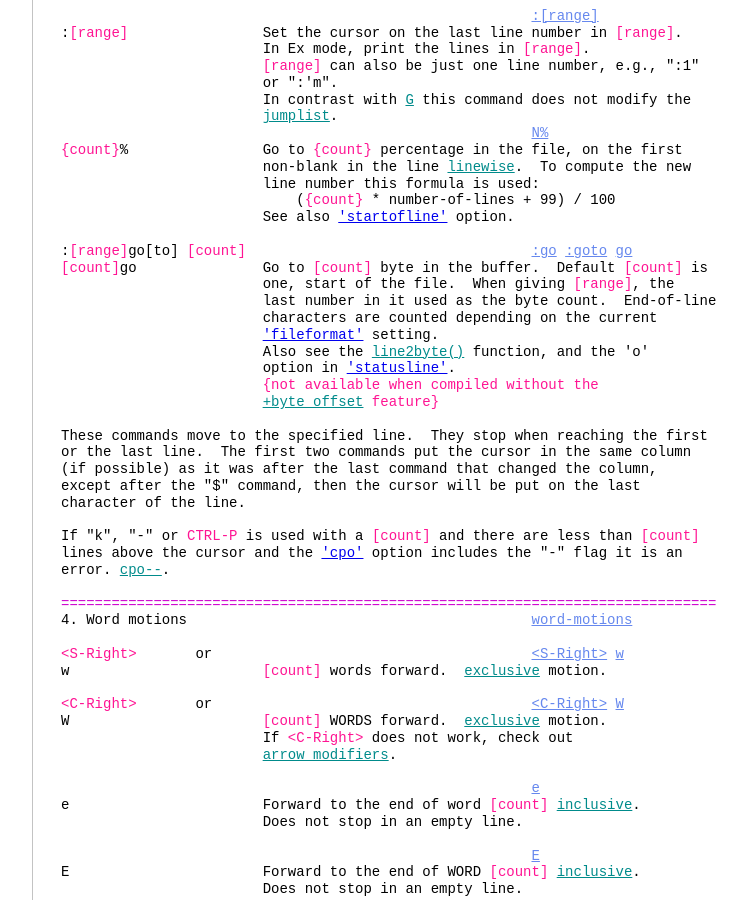
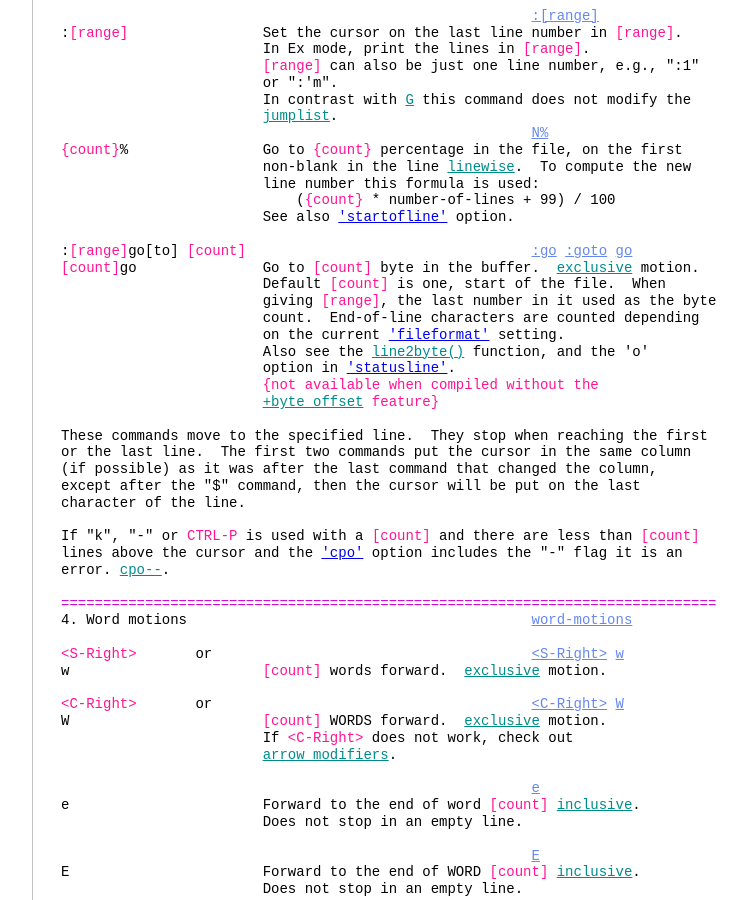
Before and after one commit to vim-jp/vimdoc-en, a Jekyll site: the page built from motion.html, in a window 1280 px wide and 900 px high, scrolled down 6091 px. Shown: the whole window, without its empty margins (340-1087 px from the left). Built offline with Jekyll 4.4.1, drawn with Linux system fonts in a browser that asks for light colours; nearby versions of some CDN libraries; comment, search, counter and statistics services are not loaded; some of the changed text lies outside the part shown.

Commit message:
Generated by GitHub workflow 10615228136
https://github.com/vim-jp/vimdoc-en/actions/runs/10615228136

```diff
--- a/motion.html
+++ b/motion.html
@@ -3,7 +3,7 @@ layout: vimdoc
 helpname: 'motion'
 ---
 <div id='vimCodeElement'>
-<a class="Constant" href="motion.html" name="motion.txt">motion.txt</a>&nbsp;&nbsp;&nbsp;&nbsp;For&nbsp;<span class="Identifier">Vim version 9.1.</span>&nbsp;&nbsp;Last change: 2024 Jul 14<br>
+<a class="Constant" href="motion.html" name="motion.txt">motion.txt</a>&nbsp;&nbsp;&nbsp;&nbsp;For&nbsp;<span class="Identifier">Vim version 9.1.</span>&nbsp;&nbsp;Last change: 2024 Aug 28<br>
 <br>
 <br>
 &nbsp;&nbsp;&nbsp;&nbsp;&nbsp;&nbsp;&nbsp;&nbsp;&nbsp;&nbsp;&nbsp;&nbsp;&nbsp;&nbsp;&nbsp;&nbsp;&nbsp;&nbsp;<span class="Identifier">VIM REFERENCE MANUAL&nbsp;&nbsp;&nbsp;&nbsp;by Bram Moolenaar</span><br>
@@ -369,11 +369,11 @@ gg&nbsp;&nbsp;&nbsp;&nbsp;&nbsp;&nbsp;&nbsp;&nbsp;&nbsp;&nbsp;&nbsp;&nbsp;&nbsp;
 &nbsp;&nbsp;&nbsp;&nbsp;&nbsp;&nbsp;&nbsp;&nbsp;&nbsp;&nbsp;&nbsp;&nbsp;&nbsp;&nbsp;&nbsp;&nbsp;&nbsp;&nbsp;&nbsp;&nbsp;&nbsp;&nbsp;&nbsp;&nbsp;See also&nbsp;<a class="Type" href="options.html#'startofline'">'startofline'</a>&nbsp;option.<br>
 <br>
 :<span class="Special">[range]</span>go[to]&nbsp;<span class="Special">[count]</span>&nbsp;&nbsp;&nbsp;&nbsp;&nbsp;&nbsp;&nbsp;&nbsp;&nbsp;&nbsp;&nbsp;&nbsp;&nbsp;&nbsp;&nbsp;&nbsp;&nbsp;&nbsp;&nbsp;&nbsp;&nbsp;&nbsp;&nbsp;&nbsp;&nbsp;&nbsp;&nbsp;&nbsp;&nbsp;&nbsp;&nbsp;&nbsp;&nbsp;&nbsp;<a class="Constant" href="motion.html#:go" name=":go">:go</a>&nbsp;<a class="Constant" href="motion.html#:goto" name=":goto">:goto</a>&nbsp;<a class="Constant" href="motion.html#go" name="go">go</a><br>
-<span class="Special">[count]</span>go&nbsp;&nbsp;&nbsp;&nbsp;&nbsp;&nbsp;&nbsp;&nbsp;&nbsp;&nbsp;&nbsp;&nbsp;&nbsp;&nbsp; Go to&nbsp;<span class="Special">[count]</span>&nbsp;byte in the buffer.&nbsp;&nbsp;Default&nbsp;<span class="Special">[count]</span>&nbsp;is<br>
-&nbsp;&nbsp;&nbsp;&nbsp;&nbsp;&nbsp;&nbsp;&nbsp;&nbsp;&nbsp;&nbsp;&nbsp;&nbsp;&nbsp;&nbsp;&nbsp;&nbsp;&nbsp;&nbsp;&nbsp;&nbsp;&nbsp;&nbsp;&nbsp;one, start of the file.&nbsp;&nbsp;When giving&nbsp;<span class="Special">[range]</span>, the<br>
-&nbsp;&nbsp;&nbsp;&nbsp;&nbsp;&nbsp;&nbsp;&nbsp;&nbsp;&nbsp;&nbsp;&nbsp;&nbsp;&nbsp;&nbsp;&nbsp;&nbsp;&nbsp;&nbsp;&nbsp;&nbsp;&nbsp;&nbsp;&nbsp;last number in it used as the byte count.&nbsp;&nbsp;End-of-line<br>
-&nbsp;&nbsp;&nbsp;&nbsp;&nbsp;&nbsp;&nbsp;&nbsp;&nbsp;&nbsp;&nbsp;&nbsp;&nbsp;&nbsp;&nbsp;&nbsp;&nbsp;&nbsp;&nbsp;&nbsp;&nbsp;&nbsp;&nbsp;&nbsp;characters are counted depending on the current<br>
-&nbsp;&nbsp;&nbsp;&nbsp;&nbsp;&nbsp;&nbsp;&nbsp;&nbsp;&nbsp;&nbsp;&nbsp;&nbsp;&nbsp;&nbsp;&nbsp;&nbsp;&nbsp;&nbsp;&nbsp;&nbsp;&nbsp;&nbsp;&nbsp;<a class="Type" href="options.html#'fileformat'">'fileformat'</a>&nbsp;setting.<br>
+<span class="Special">[count]</span>go&nbsp;&nbsp;&nbsp;&nbsp;&nbsp;&nbsp;&nbsp;&nbsp;&nbsp;&nbsp;&nbsp;&nbsp;&nbsp;&nbsp; Go to&nbsp;<span class="Special">[count]</span>&nbsp;byte in the buffer.&nbsp;&nbsp;<a class="Identifier" href="motion.html#exclusive">exclusive</a>&nbsp;motion.<br>
+&nbsp;&nbsp;&nbsp;&nbsp;&nbsp;&nbsp;&nbsp;&nbsp;&nbsp;&nbsp;&nbsp;&nbsp;&nbsp;&nbsp;&nbsp;&nbsp;&nbsp;&nbsp;&nbsp;&nbsp;&nbsp;&nbsp;&nbsp;&nbsp;Default&nbsp;<span class="Special">[count]</span>&nbsp;is one, start of the file.&nbsp;&nbsp;When<br>
+&nbsp;&nbsp;&nbsp;&nbsp;&nbsp;&nbsp;&nbsp;&nbsp;&nbsp;&nbsp;&nbsp;&nbsp;&nbsp;&nbsp;&nbsp;&nbsp;&nbsp;&nbsp;&nbsp;&nbsp;&nbsp;&nbsp;&nbsp;&nbsp;giving&nbsp;<span class="Special">[range]</span>, the last number in it used as the byte<br>
+&nbsp;&nbsp;&nbsp;&nbsp;&nbsp;&nbsp;&nbsp;&nbsp;&nbsp;&nbsp;&nbsp;&nbsp;&nbsp;&nbsp;&nbsp;&nbsp;&nbsp;&nbsp;&nbsp;&nbsp;&nbsp;&nbsp;&nbsp;&nbsp;count.&nbsp;&nbsp;End-of-line characters are counted depending<br>
+&nbsp;&nbsp;&nbsp;&nbsp;&nbsp;&nbsp;&nbsp;&nbsp;&nbsp;&nbsp;&nbsp;&nbsp;&nbsp;&nbsp;&nbsp;&nbsp;&nbsp;&nbsp;&nbsp;&nbsp;&nbsp;&nbsp;&nbsp;&nbsp;on the current&nbsp;<a class="Type" href="options.html#'fileformat'">'fileformat'</a>&nbsp;setting.<br>
 &nbsp;&nbsp;&nbsp;&nbsp;&nbsp;&nbsp;&nbsp;&nbsp;&nbsp;&nbsp;&nbsp;&nbsp;&nbsp;&nbsp;&nbsp;&nbsp;&nbsp;&nbsp;&nbsp;&nbsp;&nbsp;&nbsp;&nbsp;&nbsp;Also see the&nbsp;<a class="Identifier" href="builtin.html#line2byte()">line2byte()</a>&nbsp;function, and the 'o'<br>
 &nbsp;&nbsp;&nbsp;&nbsp;&nbsp;&nbsp;&nbsp;&nbsp;&nbsp;&nbsp;&nbsp;&nbsp;&nbsp;&nbsp;&nbsp;&nbsp;&nbsp;&nbsp;&nbsp;&nbsp;&nbsp;&nbsp;&nbsp;&nbsp;option in&nbsp;<a class="Type" href="options.html#'statusline'">'statusline'</a>.<br>
 &nbsp;&nbsp;&nbsp;&nbsp;&nbsp;&nbsp;&nbsp;&nbsp;&nbsp;&nbsp;&nbsp;&nbsp;&nbsp;&nbsp;&nbsp;&nbsp;&nbsp;&nbsp;&nbsp;&nbsp;&nbsp;&nbsp;&nbsp;&nbsp;<span class="Special">{not available when compiled without the</span><br>
```
